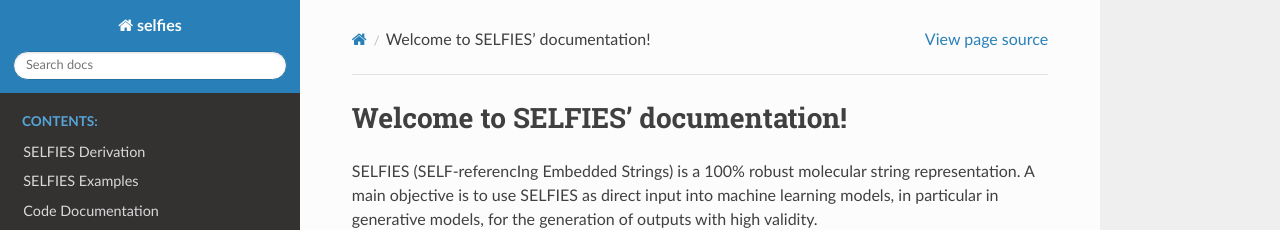
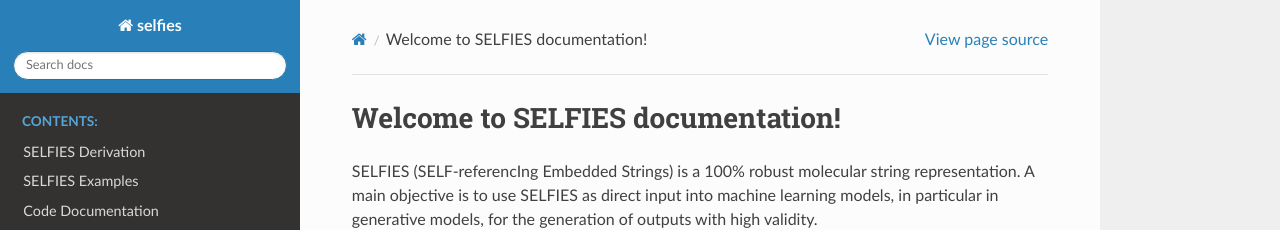
Before and after one commit to aspuru-guzik-group/selfies, a Sphinx documentation site: the page built from docs/source/index.rst, in a window 1280 px wide and 900 px high. Shown: the top 230 px of the window. Built offline with Sphinx 7.4.7 and the Read the Docs theme 2.0.0, drawn with Linux system fonts in a browser that asks for light colours.

```diff
--- a/docs/source/index.rst
+++ b/docs/source/index.rst
@@ -3,7 +3,7 @@
    You can adapt this file completely to your liking, but it should at least
    contain the root `toctree` directive.
 
-Welcome to SELFIES' documentation!
+Welcome to SELFIES documentation!
 ===================================
 SELFIES (SELF-referencIng Embedded Strings) is a 100% robust molecular string representation. A main objective is to use SELFIES as direct input into machine learning models, in particular in generative models, for the generation of outputs with high validity.
 
```
